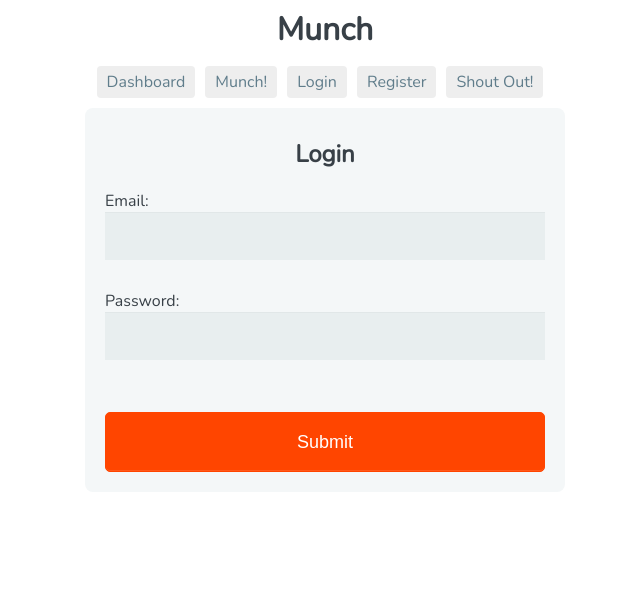
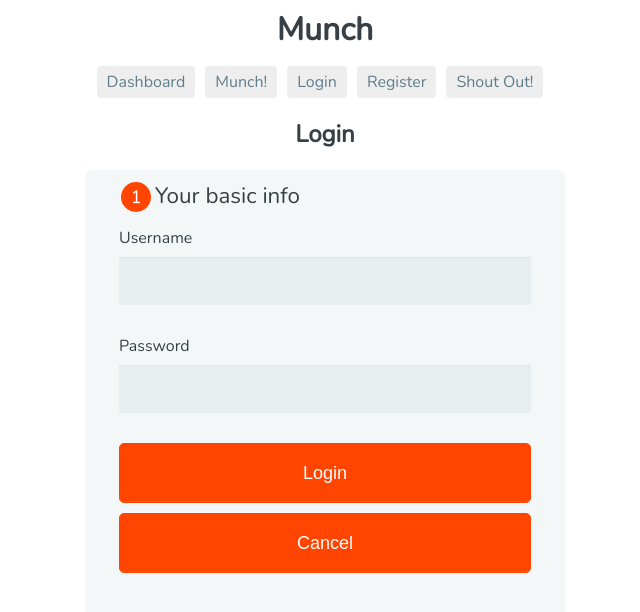
Before and after one commit to mkhsharif/munch, an Angular app: page /login in a window 1280 px wide. Shown: the top 612 px of the page, without its empty margins (315-955 px from the left). Built offline with nearby package versions, Linux system fonts and the light colour scheme.

Commit message:
added login & session

```diff
--- a/src/app/app.module.ts
+++ b/src/app/app.module.ts
@@ -19,6 +19,8 @@ import { ShoutOutDetailComponent } from './dashboard/shout-outs/shout-out-detail
 import { MunchQueryComponent } from './munch-query/munch-query.component';
 import { ShoutOutCreateComponent } from './dashboard/shout-outs/shout-out-create/shout-out-create.component';
 import { ShoutOutService } from './dashboard/shout-outs/shout-out.service';
+import {AuthenticationService} from './authentication.service';
+import {UserService} from './users/user.service';
 
 @NgModule({
   declarations: [
@@ -44,7 +46,7 @@ import { ShoutOutService } from './dashboard/shout-outs/shout-out.service';
     HttpClientModule,
     AppRoutingModule
   ],
-  providers: [ShoutOutService],
+  providers: [ShoutOutService, AuthenticationService, UserService],
   bootstrap: [AppComponent]
 })
 export class AppModule { }
--- a/src/app/authentication.service.ts
+++ b/src/app/authentication.service.ts
@@ -1,23 +1,30 @@
 import { Injectable } from '@angular/core';
-import { HttpClient, HttpResponse, HttpHeaders} from '@angular/common/http';
+import { HttpClient, HttpResponse} from '@angular/common/http';
+import {User} from './users/user';
+import 'rxjs/add/operator/map';
 
 @Injectable()
 export class AuthenticationService {
   private authUrl = '/api/users/auth';
   constructor(private http: HttpClient) { }
 
-  login(username: string, password: string) {
-    return this.http.post(this.authUrl, { userName: username, password: password})
-      .subscribe((response: Response) => {
-        const user = response.json();
-        if (user) {
-          localStorage.setItem('currentUser', JSON.stringify(user));
-        }
-        return user;
-      });
+  static logout() {
+    const currentUser = JSON.parse(localStorage.getItem('currentUser'));
+    if (currentUser) {
+      console.log('Logging out ' + currentUser.userName);
+    }
+    localStorage.removeItem('currentUser');
   }
 
-  logout() {
-    localStorage.removeItem('currentUser');
+  login(username: string, password: string) {
+    return this.http.post(this.authUrl, {
+      userName: username, password: password
+    }).map((response: HttpResponse<User>) => {
+      if (response) {
+        localStorage.setItem('currentUser', JSON.stringify(response));
+        console.log('Data verified and saved for ' + username);
+      }
+      return response;
+    });
   }
 }
--- a/src/app/login/login.component.html
+++ b/src/app/login/login.component.html
@@ -1,9 +1,30 @@
-  <form>
-    <h2>Login</h2>
-    Email:<br>
-    <input type="text" ng-model="user.email"><br>
-    Password:<br>
-    <input type="text" ng-model="user.password">
-    <br><br>
-    <button ng-click="submit()">Submit</button>
+<div class="container">
+  <h2>Login</h2>
+  <form #f="ngForm" name="form" novalidate
+        (ngSubmit)="f.form.valid && login()">
+    <fieldset>
+      <legend><span class="number">1</span>Your basic info</legend>
+      <div class="form-group">
+        <label for="userName">Username</label>
+        <input type="text" class="form-control" id="userName" name="userName"
+               required [(ngModel)]="user.userName" #userName="ngModel">
+      </div>
+      <div *ngIf="f.submitted && !userName.valid" class="description">Required</div>
+
+      <div class="form-group">
+        <label for="password">Password</label>
+        <input type="text" class="form-control" id="password" required name="password"
+               [(ngModel)]="user.password" #password="ngModel">
+      </div>
+      <div *ngIf="f.submitted && !password.valid" class="description">Required</div>
+
+      <div class="form-group">
+        <button [disabled]="loading" class="btn btn-primary">Login</button>
+        <div *ngIf="loading" class="description">Loading</div>
+        <a [routerLink]="['/dashboard']" class="btn btn-link">
+          <button [disabled]="loading" class="btn btn-primary">Cancel</button>
+        </a>
+      </div>
+    </fieldset>
   </form>
+</div>
--- a/src/app/login/login.component.ts
+++ b/src/app/login/login.component.ts
@@ -1,4 +1,6 @@
 import { Component, OnInit } from '@angular/core';
+import { Router, ActivatedRoute } from '@angular/router';
+import { AuthenticationService} from '../authentication.service';
 
 @Component({
   selector: 'app-login',
@@ -6,10 +8,35 @@ import { Component, OnInit } from '@angular/core';
   styleUrls: ['./login.component.css']
 })
 export class LoginComponent implements OnInit {
+  user: any = {};
+  loading = false;
+  returnUrl: string;
 
-  constructor() { }
+  constructor(
+    private route: ActivatedRoute,
+    private router: Router,
+    private authenticationService: AuthenticationService) { }
 
   ngOnInit() {
+    AuthenticationService.logout();
+    this.returnUrl = '/dashboard';
+  }
+
+  login(): void {
+    this.loading = true;
+    console.log('Attempting Login');
+    this.authenticationService.login(this.user.userName, this.user.password)
+      .subscribe(
+        data => {
+          console.log('Logging in');
+          this.router.navigate(['/dashboard']);
+        },
+        error => {
+          console.log('Failure to log in');
+          console.log(error);
+          this.loading = false;
+        }
+      );
   }
 
 }
```
Also changed, not shown: server.js (+14 -11 lines).
